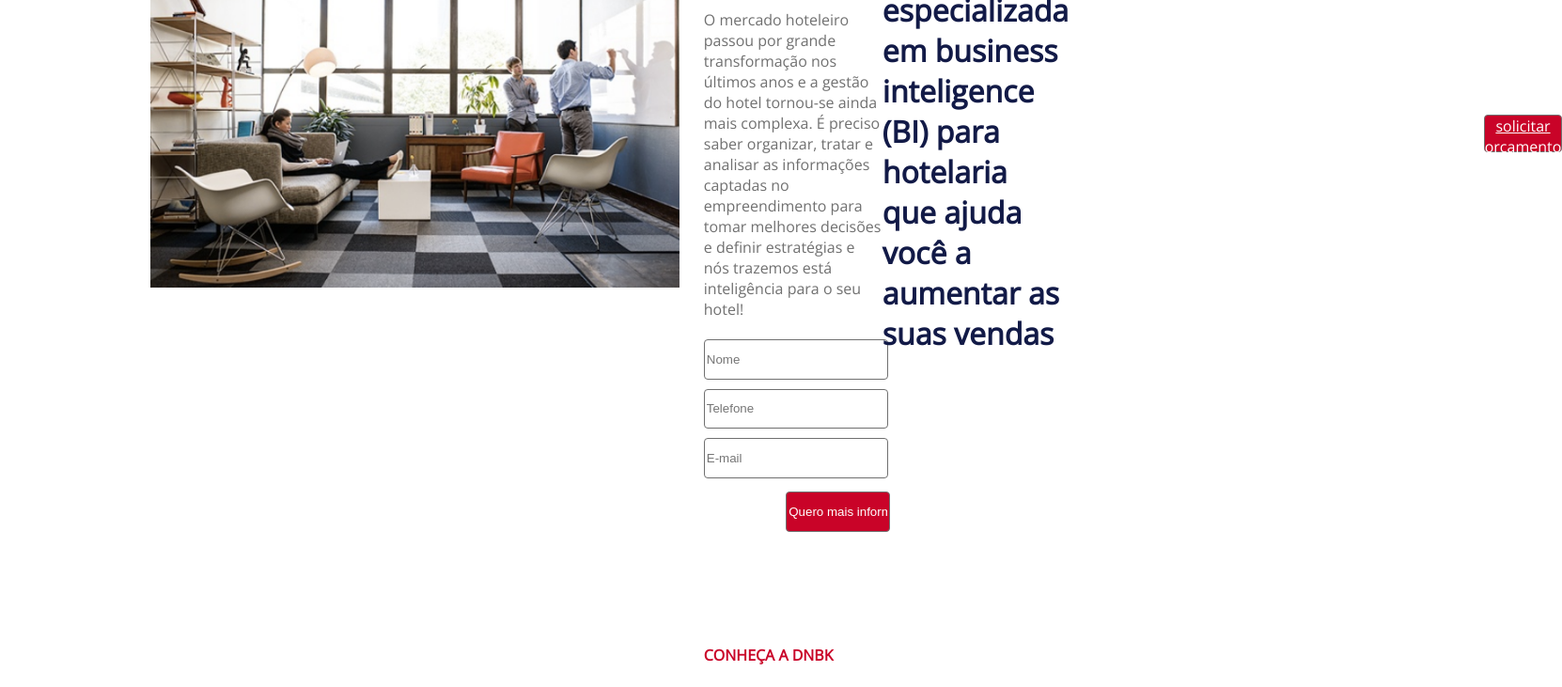
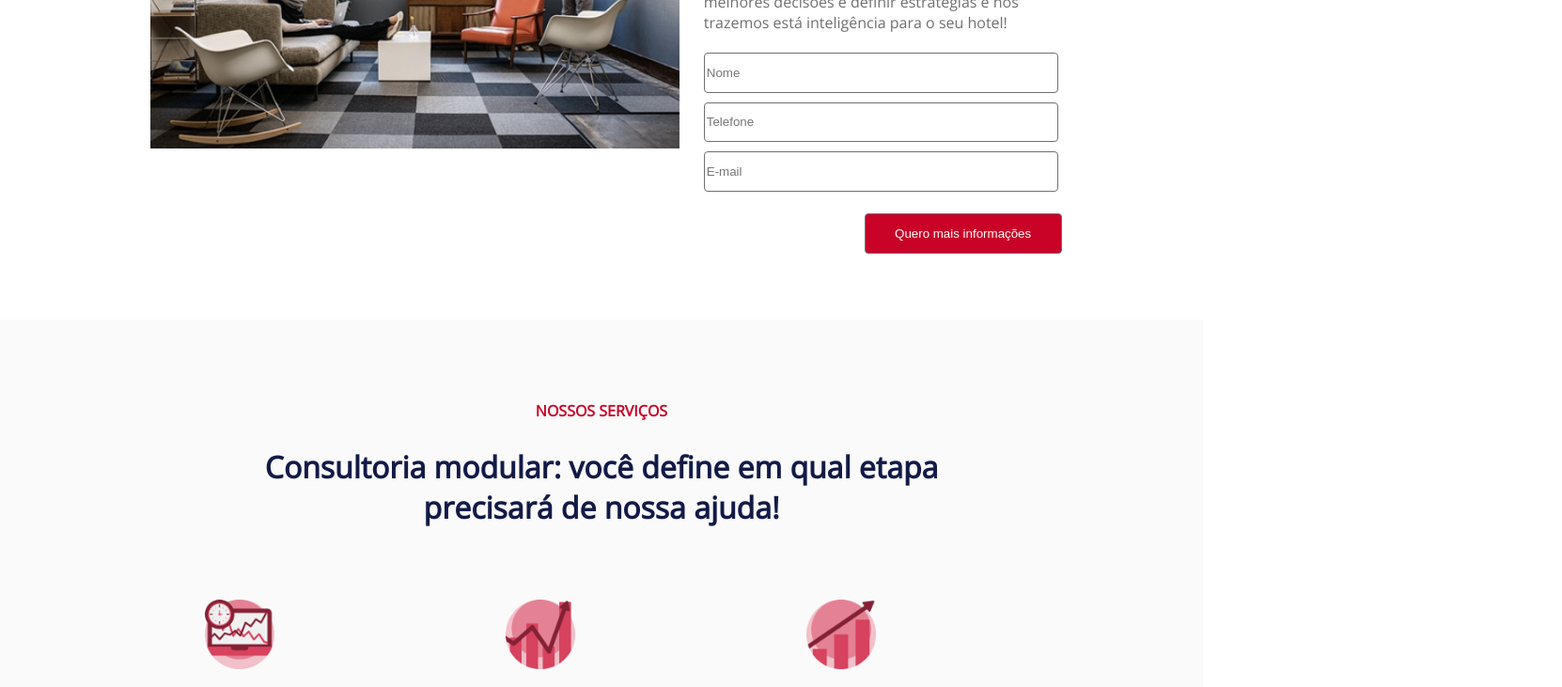
Before and after one commit to AnaAliceCosta/dnbk, a website: page index.html in a window 1280 px wide. Shown: the part 830-1561 px from the top of the page at 94% size, 1662 px wide, since content can reach past the window. Drawn offline with nearby package versions, Linux system fonts and the light colour scheme; files that its build step writes are made by us from their sources.

```diff
--- a/index.html
+++ b/index.html
@@ -43,44 +43,7 @@
               </div>
           </div>
       </header>
-    <!-- Sobre a empresa -->
-    <section id="sobre">
-      <div class="sobre container">
-        <img
-          class="img"
-          src="./img/dnbk_consultoria_img_sobre.png"
-          alt="Foto sobre DNBK"
-        />
 
-        <div class="divtexto">
-          <h5 class="titulo">Conheça a DNBK</h5>
-          <h2 class="subtitulo">
-            Business Intellingence (BI) ao alcance de todos
-          </h2>
-          <p class="texto">
-            O mercado hoteleiro passou por grande transformação nos últimos anos
-            e a gestão do hotel tornou-se ainda mais complexa. É preciso saber
-            organizar, tratar e analisar as informações captadas no
-            empreendimento para tomar melhores decisões e definir estratégias e
-            nós trazemos está inteligência para o seu hotel!
-          </p>
-
-          <form class="form">
-            <input type="text" placeholder="Nome" class="input" />
-            <input type="text" placeholder="Telefone" class="input" />
-            <input type="text" placeholder="E-mail" class="input" />
-            <input type="sumit" value="Quero mais informações" class="btn" />
-          </form>
-        </div>
-
-        <p class="subtitulo">A DNBK é uma consultoria especializada em business inteligence (BI)
-          para hotelaria que ajuda você a aumentar as suas vendas</p>
-        <a class="btn" href="#">solicitar orçamento</a>
-
-
-      </div>
-    </div>
-  </header>
   <!-- Sobre a empresa -->
   <section id="sobre">
     <div class="sobre container">
```
